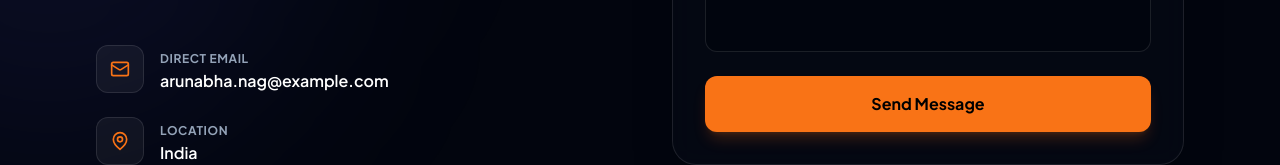
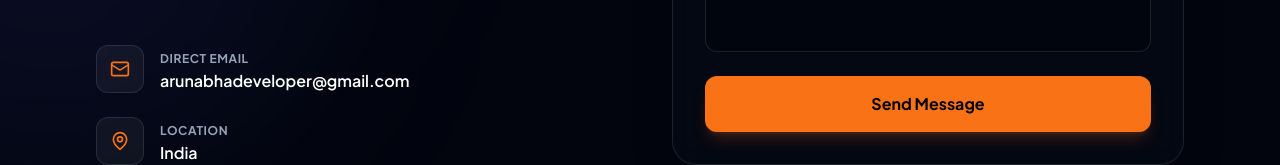
Before and after one commit to Incognitocodernag/portfolio-mern, a React (Vite) app in the folder frontend/: page / in a window 1280 px wide. Shown: the part 3432-3597 px from the top of the page. Built offline with nearby package versions, Linux system fonts and the light colour scheme; no server answers.

Commit message:
chore: update contact email ID to arunabhadeveloper@gmail.com

```diff
--- a/frontend/src/components/Contact.jsx
+++ b/frontend/src/components/Contact.jsx
@@ -71,8 +71,8 @@ function Contact() {
               <div>
                 <span className="text-slate-500 dark:text-slate-400 text-xs uppercase font-bold tracking-wider">Direct Email</span>
                 <p className="text-slate-800 dark:text-white font-semibold">
-                  <a href="mailto:arunabha.nag@example.com" className="hover:text-orange-500 transition-colors">
-                    arunabha.nag@example.com
+                  <a href="mailto:arunabhadeveloper@gmail.com" className="hover:text-orange-500 transition-colors">
+                    arunabhadeveloper@gmail.com
                   </a>
                 </p>
               </div>
```
